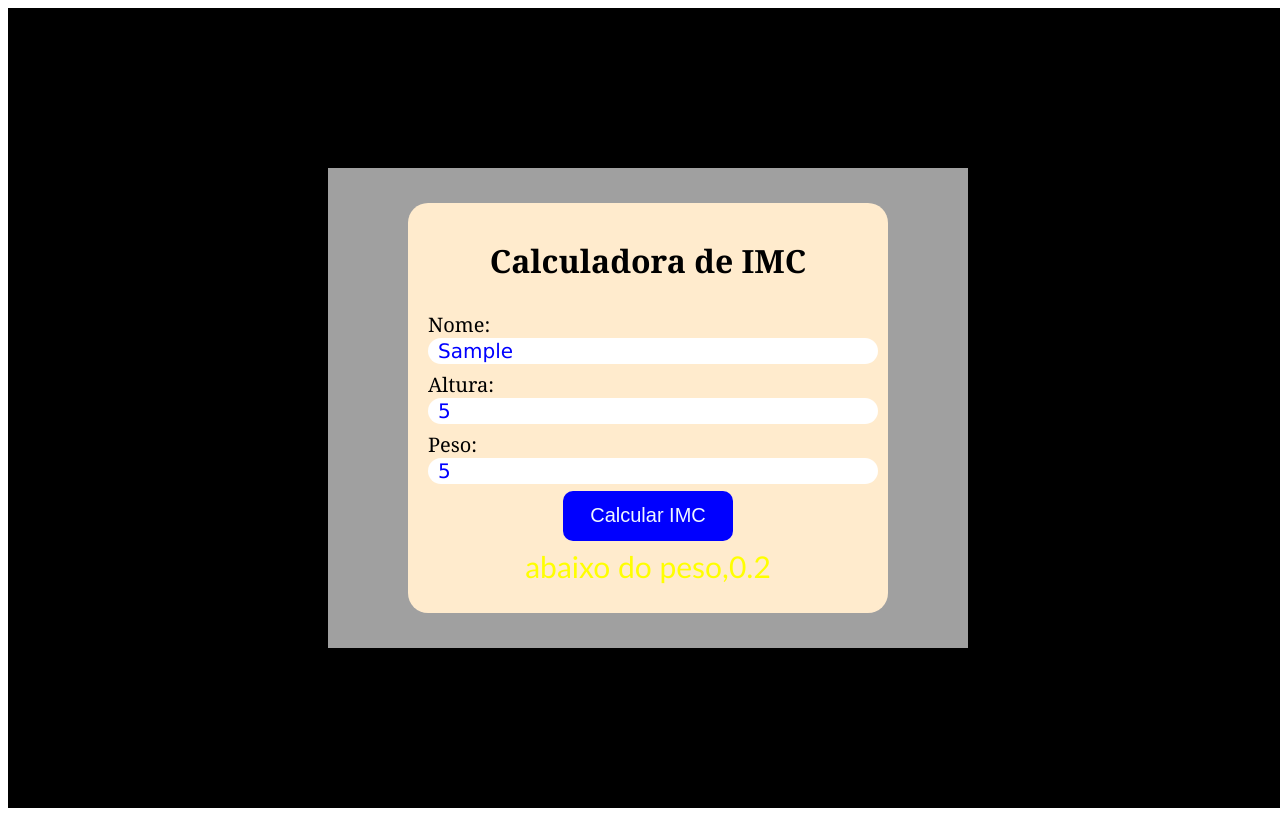
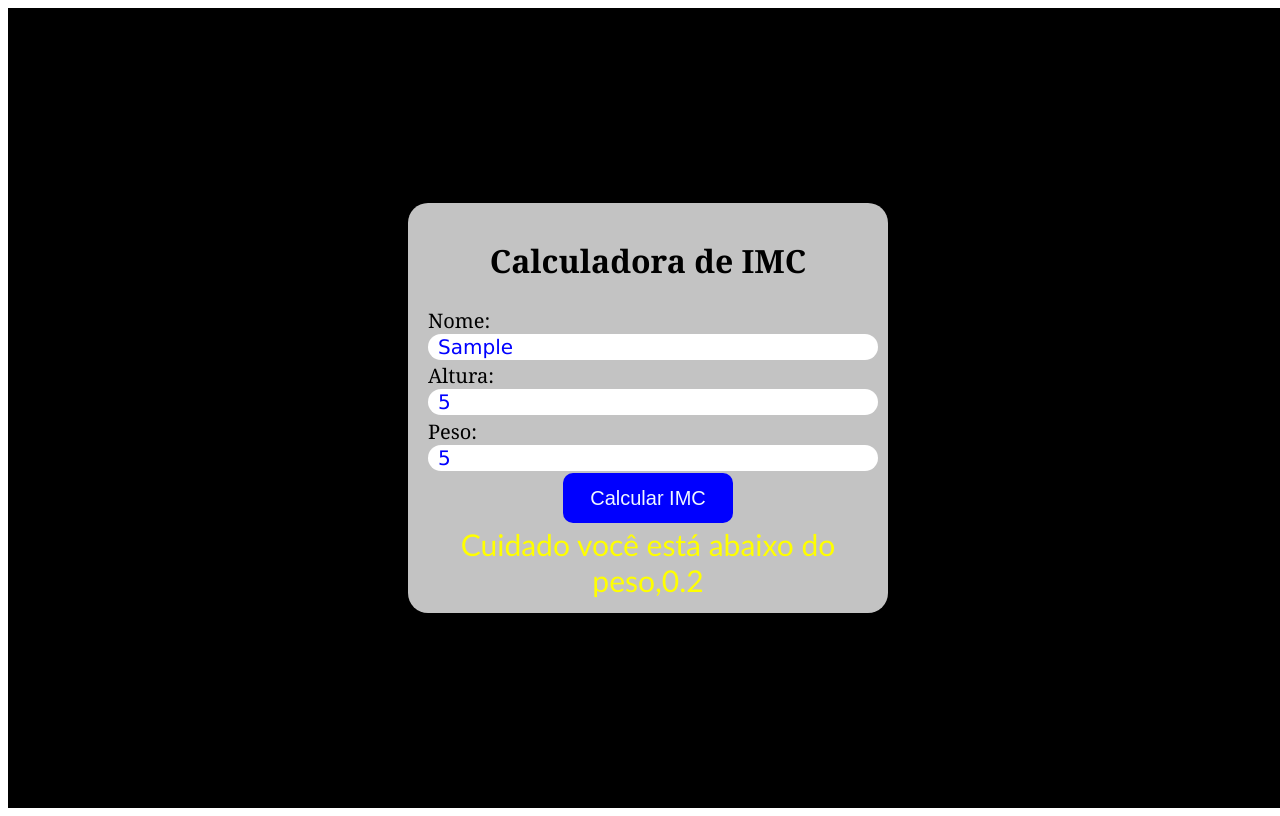
Before and after one commit to heraclides/calculadora-imc, a plain HTML site: page index.html in a window 1280 px wide. Both pictures are taken after typing "Sample", "5", "5" into the empty fields and a click on the button "Calcular IMC". Drawn offline with Linux system fonts and the light colour scheme.

Commit message:
Atualizando Código

```diff
--- a/index.html
+++ b/index.html
@@ -30,9 +30,7 @@
 
                 <Button id="button">Calcular IMC</Button>
 
-                <div id="resultado" style="color:yellow;"></div>
-                <div id="resultado1" style="color:green"></div>
-                <div id="resultado2" style="color:red"></div>
+                <div id="resultado"></div>
             </div>
         </div>
     </div>
--- a/script.js
+++ b/script.js
@@ -1,32 +1,39 @@
 const Button = document.getElementById('button');
-const Nome = document.getElementById('nome');
+const nome = document.getElementById('nome');
 const Altura = document.getElementById('altura');
 const Peso = document.getElementById('peso');
 const Resultado = document.getElementById('resultado');
-const Resultado1 = document.getElementById('resultado1');
-const Resultado2 = document.getElementById('resultado2');
+
 
 
 const getText = (imc) => {
-    if (imc > 40) return ['obesidade grau III', imc];
-    if (imc > 35) return ['obesidade grau II', imc];
-    if (imc > 30) return ['obesidade grau I', imc ];
-    if (imc > 25) return ['levemente acima do peso', imc];
-    if (imc > 18.5) return ['Peso ideal', imc];
-    return ['abaixo do peso',imc];
+    if (imc > 40) return ['Seu imc é Obesidade grau III', imc];
+    if (imc > 35) return ['Seu imc é Obesidade grau II', imc];
+    if (imc > 30) return ['Seu imc é Obesidade grau I', imc ];
+    if (imc > 25) return ['Você esta levemente acima do peso', imc];
+    if (imc >= 18.5) return ['Parabéns Peso ideal', imc];
+    return ['Cuidado você está abaixo do peso',imc];
 }
 
 const ImcCalc = () =>{
 
-    if(!Nome.value || !Altura.value || !Peso.value) return Resultado.textContent = 'Preencha todos os campos'
+    if(!nome.value || !Altura.value || !Peso.value) return Resultado.textContent = 'Preencha todos os campos'
 
     const valorImc = (+Peso.value / (+Altura.value * +Altura.value)).toFixed(1) ;
     console.log(valorImc)
 
 
-   if(valorImc < 18.5) return Resultado.textContent = getText(valorImc);
-   if(valorImc > 25) return Resultado2.textContent = getText(valorImc);
-   return Resultado1.textContent = getText(valorImc);
+   if(valorImc < 18.5 || (valorImc > 25 && valorImc < 30)) {
+        Resultado.style.color = 'yellow';
+        return Resultado.textContent = getText(valorImc)
+    } else if(valorImc > 30) {
+        Resultado.style.color = "red"
+        return Resultado.textContent = getText(valorImc)
+    } else {
+        Resultado.style.color = "green"
+        return Resultado.textContent = getText(valorImc);
+    }
+
 }
 
 Button.addEventListener('click' , ImcCalc);
--- a/style.css
+++ b/style.css
@@ -10,7 +10,6 @@
 .container {
     width: 50%;
     height: 60%;
-    background-color: #A0A0A0;
     display: flex;
     justify-content: center;
     align-items: center;
@@ -19,7 +18,7 @@
 #dados{
     width: 450px;
     height: 380px;
-    background-color: blanchedalmond;
+    background-color: #c3c3c3;
     display: flex;
     flex-direction: column;
     align-items: center;
@@ -75,14 +74,5 @@ input{
 #resultado {
     font-size: 30px;
     font-family: 'Trebuchet MS', 'Lucida Sans Unicode', 'Lucida Grande', 'Lucida Sans', Arial, sans-serif;
+    text-align: center;
 }
-
-#resultado1 {
-    font-size: 30px;
-    font-family: 'Trebuchet MS', 'Lucida Sans Unicode', 'Lucida Grande', 'Lucida Sans', Arial, sans-serif;
-}
-
-#resultado2 {
-    font-size: 30px;
-    font-family: 'Trebuchet MS', 'Lucida Sans Unicode', 'Lucida Grande', 'Lucida Sans', Arial, sans-serif;
-}
```
